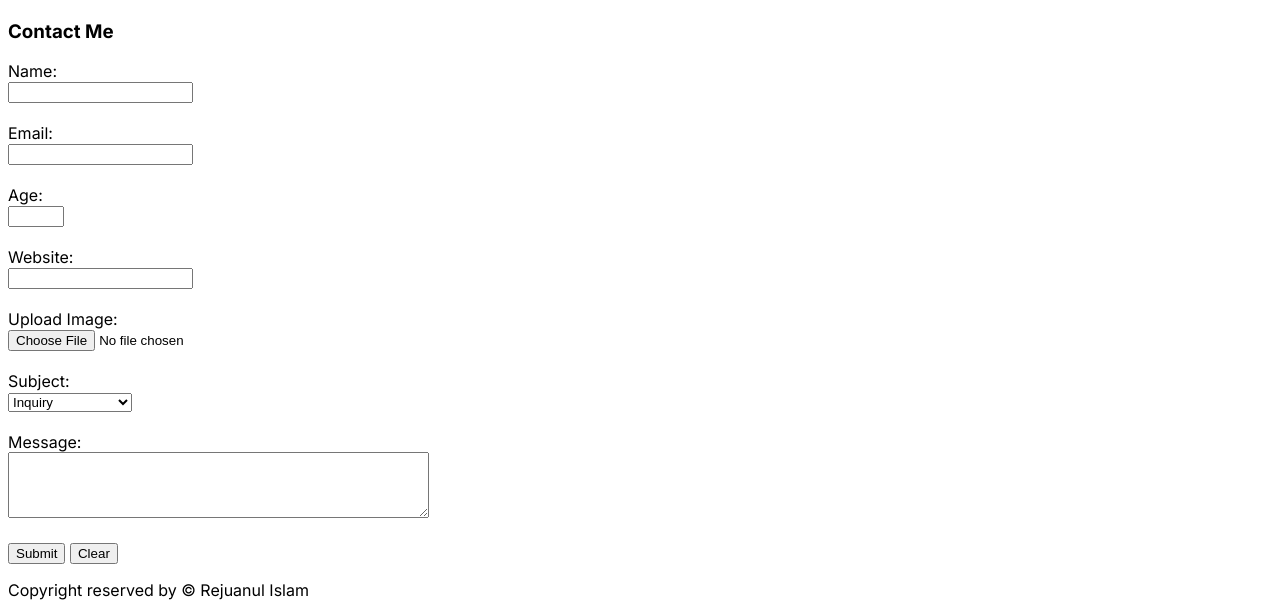
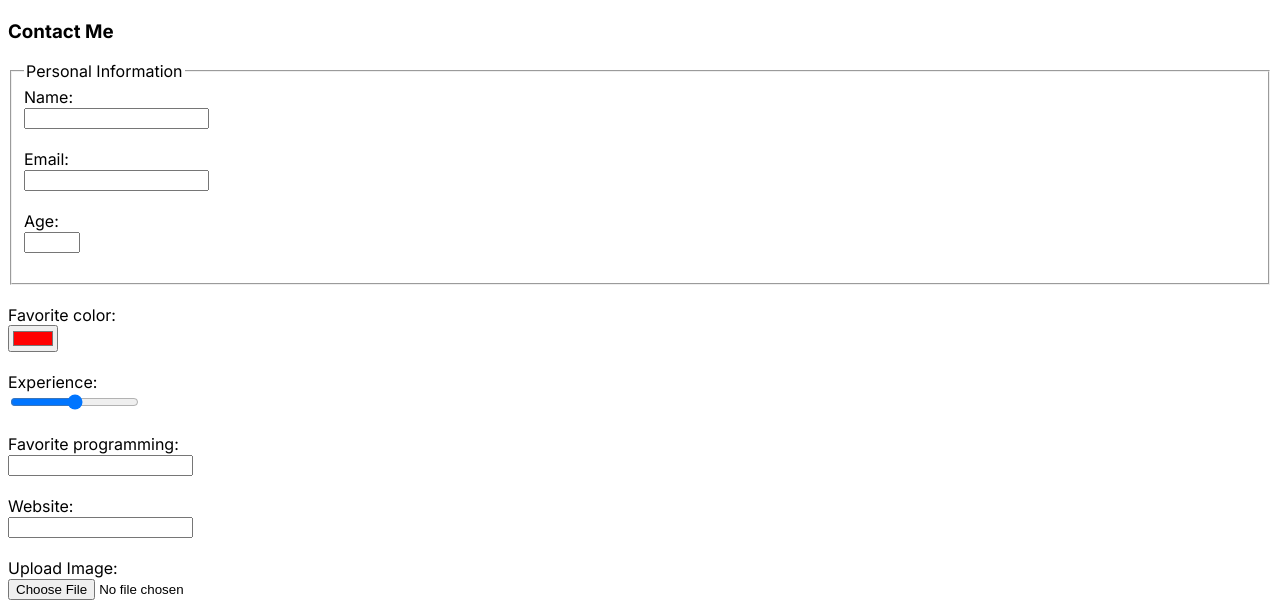
Before and after one commit to rejuandevelopr/portfolio-html, a plain HTML site: page index.html in a window 1280 px wide. Shown: the part 3254-3867 px from the top of the page. Drawn offline with Linux system fonts and the light colour scheme.

Commit message:
updated Advance html

```diff
--- a/index.html
+++ b/index.html
@@ -176,6 +176,9 @@
     <section>
         <h3>Contact Me</h3>
         <form action="https://formspree.io/f/moqggopl" method="POST">
+
+            <fieldset>
+                <legend>Personal Information</legend>
                 <div>
                     <label for="name">Name:</label><br>
                     <input type="text" id="name" name="name" required><br><br>
@@ -189,6 +192,30 @@
                 <div>
                     <label for="age">Age:</label><br>
                     <input type="number" id="age" name="age" min="18" max="40" required><br><br>
+                </div>
+            </fieldset><br>
+
+
+            <div>
+                <label for="favorite">Favorite color:</label><br>
+                <input type="color" id="favorite" name="favorite" value="#ff0000" required><br><br>
+            </div>
+
+            <div>
+                <label for="experience">Experience:</label><br>
+                <input type="range" id="experience" name="experience" min="0" max="10" required><br><br>
+            </div>
+
+            <div>
+                <label for="programming">Favorite programming:</label><br>
+                <input list="languages" id="programming" name="programming" required><br><br>
+                <datalist id="languages">
+                    <option value="c">C</option>
+                    <option value="c+">C+</option>
+                    <option value="python">Python</option>
+                    <option value="java">java</option>
+                    <option value="javascript">Javascript</option>
+                </datalist>
             </div>
 
             <div>
```
Lines whose indentation alone changed are shown as unchanged.
